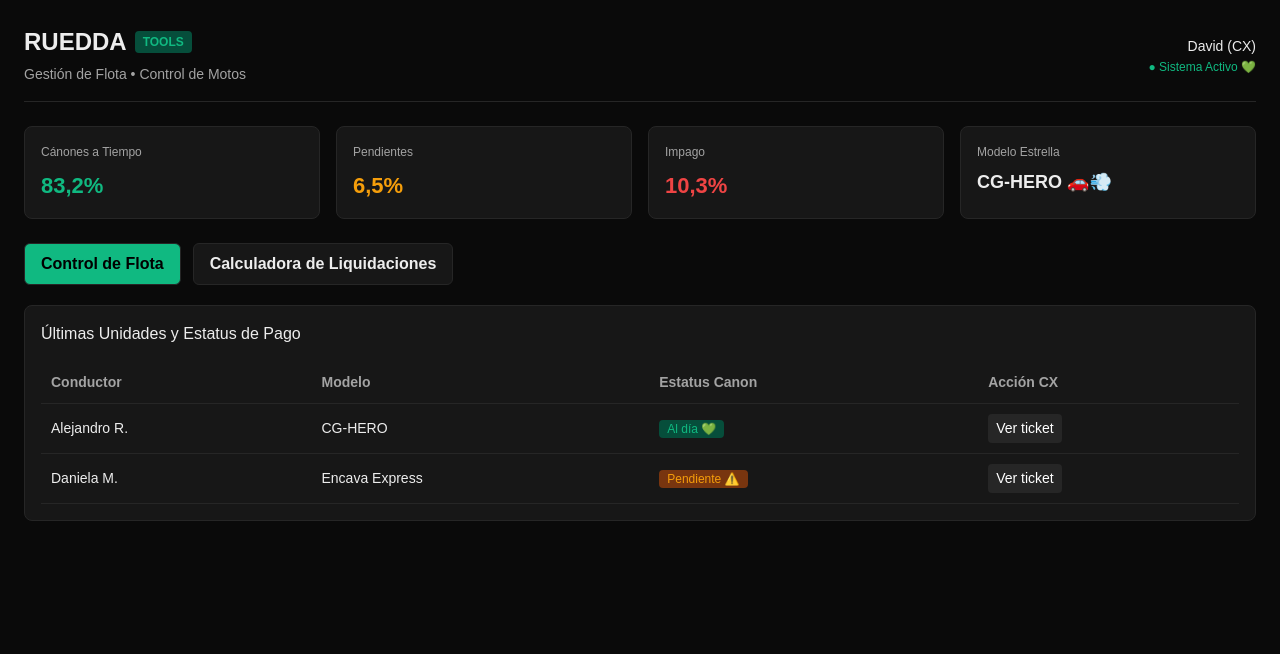
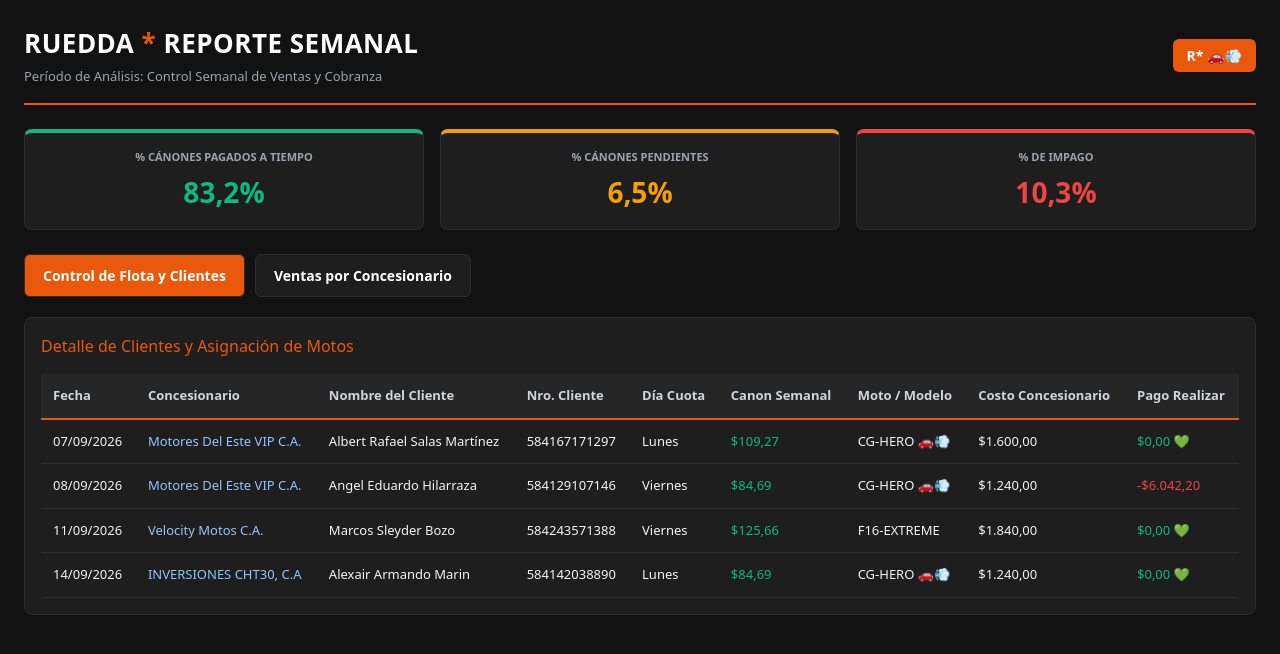
Before and after one commit to Groovie04/control-motos, a Next.js app: page / in a window 1280 px wide. Shown: the top 654 px of the page. Built offline with nearby package versions, Linux system fonts and the light colour scheme.

Commit message:
Update page.tsx

```diff
--- a/app/page.tsx
+++ b/app/page.tsx
@@ -5,96 +5,141 @@ export default function Home() {
   const [activeTab, setActiveTab] = useState('flota');
 
   return (
-    <div style={{ backgroundColor: '#0a0a0a', color: '#ededed', minHeight: '100vh', fontFamily: 'sans-serif', padding: '24px' }}>
+    <div style={{ backgroundColor: '#121212', color: '#f3f4f6', minHeight: '100vh', fontFamily: 'system-ui, -apple-system, sans-serif', padding: '24px' }}>
 
-      {/* Encabezado */}
-      <div style={{ display: 'flex', justifyContent: 'space-between', alignItems: 'center', marginBottom: '24px', borderBottom: '1px solid #262626', paddingBottom: '16px' }}>
+      {/* Cabecera Principal */}
+      <div style={{ display: 'flex', justifyContent: 'space-between', alignItems: 'center', marginBottom: '24px', borderBottom: '2px solid #ea580c', paddingBottom: '16px' }}>
         <div>
-          <h1 style={{ fontSize: '24px', fontWeight: 'bold', margin: 0, display: 'flex', alignItems: 'center', gap: '8px' }}>
-            RUEDDA
-            <span style={{ fontSize: '12px', color: '#10b981', background: '#064e3b', padding: '2px 8px', borderRadius: '4px' }}>TOOLS</span>
+          <h1 style={{ fontSize: '26px', fontWeight: '800', margin: 0, color: '#ffffff', letterSpacing: '0.5px' }}>
+            RUEDDA <span style={{ color: '#ea580c' }}>*</span> REPORTE SEMANAL
           </h1>
-          <p style={{ fontSize: '14px', color: '#a3a3a3', margin: '4px 0 0 0' }}>Gestión de Flota • Control de Motos</p>
+          <p style={{ fontSize: '13px', color: '#9ca3af', margin: '4px 0 0 0' }}>Período de Análisis: Control Semanal de Ventas y Cobranza</p>
         </div>
-        <div style={{ textAlign: 'right' }}>
-          <span style={{ fontSize: '14px', fontWeight: '500' }}>David (CX)</span>
-          <div style={{ fontSize: '12px', color: '#10b981' }}>● Sistema Activo 💚</div>
+        <div style={{ background: '#ea580c', color: '#fff', padding: '6px 14px', borderRadius: '6px', fontWeight: 'bold', fontSize: '14px', display: 'flex', alignItems: 'center', gap: '6px' }}>
+          R* 🚗💨
         </div>
       </div>
 
-      {/* Tarjetas de Métricas */}
-      <div style={{ display: 'grid', gridTemplateColumns: 'repeat(auto-fit, minmax(200px, 1fr))', gap: '16px', marginBottom: '24px' }}>
-        <div style={{ background: '#171717', border: '1px solid #262626', padding: '16px', borderRadius: '8px' }}>
-          <p style={{ margin: '0 0 8px 0', fontSize: '12px', color: '#a3a3a3' }}>Cánones a Tiempo</p>
-          <h3 style={{ margin: 0, fontSize: '22px', fontWeight: 'bold', color: '#10b981' }}>83,2%</h3>
+      {/* 1. ESTADO DE CÁNONES DE ARRENDAMIENTO (Métricas Superiores) */}
+      <div style={{ display: 'grid', gridTemplateColumns: 'repeat(auto-fit, minmax(240px, 1fr))', gap: '16px', marginBottom: '24px' }}>
+        <div style={{ background: '#1e1e1e', border: '1px solid #2d2d2d', borderTop: '4px solid #10b981', padding: '16px', borderRadius: '8px', textAlign: 'center' }}>
+          <p style={{ margin: '0 0 6px 0', fontSize: '11px', color: '#9ca3af', fontWeight: 'bold', textTransform: 'uppercase' }}>% Cánones Pagados a Tiempo</p>
+          <h3 style={{ margin: 0, fontSize: '28px', fontWeight: 'bold', color: '#10b981' }}>83,2%</h3>
         </div>
-        <div style={{ background: '#171717', border: '1px solid #262626', padding: '16px', borderRadius: '8px' }}>
-          <p style={{ margin: '0 0 8px 0', fontSize: '12px', color: '#a3a3a3' }}>Pendientes</p>
-          <h3 style={{ margin: 0, fontSize: '22px', fontWeight: 'bold', color: '#f59e0b' }}>6,5%</h3>
+        <div style={{ background: '#1e1e1e', border: '1px solid #2d2d2d', borderTop: '4px solid #f59e0b', padding: '16px', borderRadius: '8px', textAlign: 'center' }}>
+          <p style={{ margin: '0 0 6px 0', fontSize: '11px', color: '#9ca3af', fontWeight: 'bold', textTransform: 'uppercase' }}>% Cánones Pendientes</p>
+          <h3 style={{ margin: 0, fontSize: '28px', fontWeight: 'bold', color: '#f59e0b' }}>6,5%</h3>
         </div>
-        <div style={{ background: '#171717', border: '1px solid #262626', padding: '16px', borderRadius: '8px' }}>
-          <p style={{ margin: '0 0 8px 0', fontSize: '12px', color: '#a3a3a3' }}>Impago</p>
-          <h3 style={{ margin: 0, fontSize: '22px', fontWeight: 'bold', color: '#ef4444' }}>10,3%</h3>
-        </div>
-        <div style={{ background: '#171717', border: '1px solid #262626', padding: '16px', borderRadius: '8px' }}>
-          <p style={{ margin: '0 0 8px 0', fontSize: '12px', color: '#a3a3a3' }}>Modelo Estrella</p>
-          <h3 style={{ margin: 0, fontSize: '18px', fontWeight: 'bold' }}>CG-HERO 🚗💨</h3>
+        <div style={{ background: '#1e1e1e', border: '1px solid #2d2d2d', borderTop: '4px solid #ef4444', padding: '16px', borderRadius: '8px', textAlign: 'center' }}>
+          <p style={{ margin: '0 0 6px 0', fontSize: '11px', color: '#9ca3af', fontWeight: 'bold', textTransform: 'uppercase' }}>% de Impago</p>
+          <h3 style={{ margin: 0, fontSize: '28px', fontWeight: 'bold', color: '#ef4444' }}>10,3%</h3>
         </div>
       </div>
 
-      {/* Navegación por pestañas */}
-      <div style={{ display: 'flex', gap: '12px', marginBottom: '20px' }}>
+      {/* Selector de Vistas / Pestañas */}
+      <div style={{ display: 'flex', gap: '10px', marginBottom: '20px' }}>
         <button
           onClick={() => setActiveTab('flota')}
-          style={{ background: activeTab === 'flota' ? '#10b981' : '#171717', color: activeTab === 'flota' ? '#000' : '#ededed', border: '1px solid #262626', padding: '8px 16px', borderRadius: '6px', fontWeight: 'bold', cursor: 'pointer' }}>
-          Control de Flota
+          style={{ background: activeTab === 'flota' ? '#ea580c' : '#1e1e1e', color: '#fff', border: '1px solid #2d2d2d', padding: '10px 18px', borderRadius: '6px', fontWeight: 'bold', cursor: 'pointer', fontSize: '14px' }}>
+          Control de Flota y Clientes
         </button>
         <button
-          onClick={() => setActiveTab('incidencias')}
-          style={{ background: activeTab === 'incidencias' ? '#10b981' : '#171717', color: activeTab === 'incidencias' ? '#000' : '#ededed', border: '1px solid #262626', padding: '8px 16px', borderRadius: '6px', fontWeight: 'bold', cursor: 'pointer' }}>
-          Calculadora de Liquidaciones
+          onClick={() => setActiveTab('concesionarios')}
+          style={{ background: activeTab === 'concesionarios' ? '#ea580c' : '#1e1e1e', color: '#fff', border: '1px solid #2d2d2d', padding: '10px 18px', borderRadius: '6px', fontWeight: 'bold', cursor: 'pointer', fontSize: '14px' }}>
+          Ventas por Concesionario
         </button>
       </div>
 
-      {/* Contenido de las pestañas */}
+      {/* Contenido Dinámico */}
       {activeTab === 'flota' ? (
-        <div style={{ background: '#171717', border: '1px solid #262626', borderRadius: '8px', padding: '16px' }}>
-          <h3 style={{ margin: '0 0 16px 0', fontSize: '16px' }}>Últimas Unidades y Estatus de Pago</h3>
-          <div style={{ overflowX: 'auto' }}>
-            <table style={{ width: '100%', borderCollapse: 'collapse', textAlign: 'left', fontSize: '14px' }}>
+        <div style={{ background: '#1e1e1e', border: '1px solid #2d2d2d', borderRadius: '8px', padding: '16px', overflowX: 'auto' }}>
+          <h3 style={{ margin: '0 0 16px 0', fontSize: '16px', color: '#ea580c' }}>Detalle de Clientes y Asignación de Motos</h3>
+          <table style={{ width: '100%', borderCollapse: 'collapse', textAlign: 'left', fontSize: '13px', whiteSpace: 'nowrap' }}>
             <thead>
-                <tr style={{ borderBottom: '1px solid #262626', color: '#a3a3a3' }}>
-                  <th style={{ padding: '10px' }}>Conductor</th>
-                  <th style={{ padding: '10px' }}>Modelo</th>
-                  <th style={{ padding: '10px' }}>Estatus Canon</th>
-                  <th style={{ padding: '10px' }}>Acción CX</th>
+              <tr style={{ background: '#262626', color: '#d1d5db', borderBottom: '2px solid #ea580c' }}>
+                <th style={{ padding: '12px' }}>Fecha</th>
+                <th style={{ padding: '12px' }}>Concesionario</th>
+                <th style={{ padding: '12px' }}>Nombre del Cliente</th>
+                <th style={{ padding: '12px' }}>Nro. Cliente</th>
+                <th style={{ padding: '12px' }}>Día Cuota</th>
+                <th style={{ padding: '12px' }}>Canon Semanal</th>
+                <th style={{ padding: '12px' }}>Moto / Modelo</th>
+                <th style={{ padding: '12px' }}>Costo Concesionario</th>
+                <th style={{ padding: '12px' }}>Pago Realizar</th>
               </tr>
             </thead>
             <tbody>
-                <tr style={{ borderBottom: '1px solid #262626' }}>
-                  <td style={{ padding: '10px' }}>Alejandro R.</td>
-                  <td style={{ padding: '10px' }}>CG-HERO</td>
-                  <td style={{ padding: '10px'}}><span style={{ background: '#064e3b', color: '#10b981', padding: '2px 8px', borderRadius: '4px', fontSize: '12px' }}>Al día 💚</span></td>
-                  <td style={{ padding: '10px' }}><button style={{ background: '#262626', color: '#fff', border: 'none', padding: '4px 8px', borderRadius: '4px', cursor: 'pointer' }}>Ver ticket</button></td>
+              <tr style={{ borderBottom: '1px solid #2d2d2d' }}>
+                <td style={{ padding: '12px' }}>07/09/2026</td>
+                <td style={{ padding: '12px', color: '#93c5fd' }}>Motores Del Este VIP C.A.</td>
+                <td style={{ padding: '12px', fontWeight: '500' }}>Albert Rafael Salas Martínez</td>
+                <td style={{ padding: '12px' }}>584167171297</td>
+                <td style={{ padding: '12px' }}>Lunes</td>
+                <td style={{ padding: '12px', color: '#10b981' }}>$109,27</td>
+                <td style={{ padding: '12px' }}>CG-HERO 🚗💨</td>
+                <td style={{ padding: '12px' }}>$1.600,00</td>
+                <td style={{ padding: '12px', color: '#10b981' }}>$0,00 💚</td>
               </tr>
-                <tr style={{ borderBottom: '1px solid #262626' }}>
-                  <td style={{ padding: '10px' }}>Daniela M.</td>
-                  <td style={{ padding: '10px' }}>Encava Express</td>
-                  <td style={{ padding: '10px'}}><span style={{ background: '#78350f', color: '#f59e0b', padding: '2px 8px', borderRadius: '4px', fontSize: '12px' }}>Pendiente ⚠️</span></td>
-                  <td style={{ padding: '10px' }}><button style={{ background: '#262626', color: '#fff', border: 'none', padding: '4px 8px', borderRadius: '4px', cursor: 'pointer' }}>Ver ticket</button></td>
+              <tr style={{ borderBottom: '1px solid #2d2d2d' }}>
+                <td style={{ padding: '12px' }}>08/09/2026</td>
+                <td style={{ padding: '12px', color: '#93c5fd' }}>Motores Del Este VIP C.A.</td>
+                <td style={{ padding: '12px', fontWeight: '500' }}>Angel Eduardo Hilarraza</td>
+                <td style={{ padding: '12px' }}>584129107146</td>
+                <td style={{ padding: '12px' }}>Viernes</td>
+                <td style={{ padding: '12px', color: '#10b981' }}>$84,69</td>
+                <td style={{ padding: '12px' }}>CG-HERO 🚗💨</td>
+                <td style={{ padding: '12px' }}>$1.240,00</td>
+                <td style={{ padding: '12px', color: '#ef4444' }}>-$6.042,20</td>
+              </tr>
+              <tr style={{ borderBottom: '1px solid #2d2d2d' }}>
+                <td style={{ padding: '12px' }}>11/09/2026</td>
+                <td style={{ padding: '12px', color: '#93c5fd' }}>Velocity Motos C.A.</td>
+                <td style={{ padding: '12px', fontWeight: '500' }}>Marcos Sleyder Bozo</td>
+                <td style={{ padding: '12px' }}>584243571388</td>
+                <td style={{ padding: '12px' }}>Viernes</td>
+                <td style={{ padding: '12px', color: '#10b981' }}>$125,66</td>
+                <td style={{ padding: '12px' }}>F16-EXTREME</td>
+                <td style={{ padding: '12px' }}>$1.840,00</td>
+                <td style={{ padding: '12px', color: '#10b981' }}>$0,00 💚</td>
+              </tr>
+              <tr style={{ borderBottom: '1px solid #2d2d2d' }}>
+                <td style={{ padding: '12px' }}>14/09/2026</td>
+                <td style={{ padding: '12px', color: '#93c5fd' }}>INVERSIONES CHT30, C.A</td>
+                <td style={{ padding: '12px', fontWeight: '500' }}>Alexair Armando Marin</td>
+                <td style={{ padding: '12px' }}>584142038890</td>
+                <td style={{ padding: '12px' }}>Lunes</td>
+                <td style={{ padding: '12px', color: '#10b981' }}>$84,69</td>
+                <td style={{ padding: '12px' }}>CG-HERO 🚗💨</td>
+                <td style={{ padding: '12px' }}>$1.240,00</td>
+                <td style={{ padding: '12px', color: '#10b981' }}>$0,00 💚</td>
               </tr>
             </tbody>
           </table>
         </div>
+      ) : (
+        <div style={{ display: 'grid', gridTemplateColumns: 'repeat(auto-fit, minmax(300px, 1fr))', gap: '20px' }}>
+          <div style={{ background: '#1e1e1e', border: '1px solid #2d2d2d', borderRadius: '8px', padding: '16px' }}>
+            <h3 style={{ margin: '0 0 12px 0', fontSize: '15px', color: '#ea580c' }}>Ventas por Concesionario</h3>
+            <ul style={{ listStyle: 'none', padding: 0, margin: 0, fontSize: '14px' }}>
+              <li style={{ display: 'flex', justifyContent: 'space-between', padding: '8px 0', borderBottom: '1px solid #2d2d2d' }}>
+                <span>Motors Del Este VIP C.A.</span> <strong style={{ color: '#ea580c' }}>46 (70,8%)</strong>
+              </li>
+              <li style={{ display: 'flex', justifyContent: 'space-between', padding: '8px 0', borderBottom: '1px solid #2d2d2d' }}>
+                <span>Inversiones CHT30, C.A.</span> <strong style={{ color: '#ea580c' }}>8 (12,3%)</strong>
+              </li>
+              <li style={{ display: 'flex', justifyContent: 'space-between', padding: '8px 0', borderBottom: '1px solid #2d2d2d' }}>
+                <span>Necatix C.A.</span> <strong style={{ color: '#ea580c' }}>4 (6,2%)</strong>
+              </li>
+              <li style={{ display: 'flex', justifyContent: 'space-between', padding: '8px 0', borderBottom: '1px solid #2d2d2d' }}>
+                <span>Urdaneta / Turbo / Akox</span> <strong style={{ color: '#ea580c' }}>7 (10,7%)</strong>
+              </li>
+            </ul>
           </div>
-      ) : (
-        <div style={{ background: '#171717', border: '1px solid #262626', borderRadius: '8px', padding: '20px' }}>
-          <h3 style={{ margin: '0 0 10px 0', fontSize: '16px' }}>Asistente de Recálculos y Ajustes</h3>
-          <p style={{ color: '#a3a3a3', fontSize: '14px', marginBottom: '16px' }}>Herramienta rápida para el ajuste de liquidación de conductores y notas de crédito de viajes.</p>
-          <div style={{ display: 'grid', gap: '12px', maxWidth: '400px' }}>
-            <input type="text" placeholder="ID del Conductor / Cédula" style={{ background: '#0a0a0a', border: '1px solid #262626', padding: '10px', borderRadius: '6px', color: '#fff' }} />
-            <input type="number" placeholder="Monto del recálculo ($)" style={{ background: '#0a0a0a', border: '1px solid #262626', padding: '10px', borderRadius: '6px', color: '#fff' }} />
-            <button style={{ background: '#10b981', color: '#000', border: 'none', padding: '10px', borderRadius: '6px', fontWeight: 'bold', cursor: 'pointer' }}>Generar Incidencia 🚗💨</button>
+
+          <div style={{ background: '#1e1e1e', border: '1px solid #2d2d2d', borderRadius: '8px', padding: '16px', textAlign: 'center', display: 'flex', flexDirection: 'column', justifyContent: 'center' }}>
+            <p style={{ margin: '0 0 8px 0', fontSize: '12px', color: '#9ca3af', textTransform: 'uppercase' }}>Modelo de Moto Más Vendido</p>
+            <h2 style={{ margin: 0, fontSize: '28px', color: '#ea580c', fontWeight: '800' }}>CG-HERO 🚗💨</h2>
+            <p style={{ margin: '8px 0 0 0', fontSize: '13px', color: '#10b981' }}>Alta rotación y preferencia en flota 💚</p>
           </div>
         </div>
       )}
```
Lines whose indentation alone changed are shown as unchanged.
